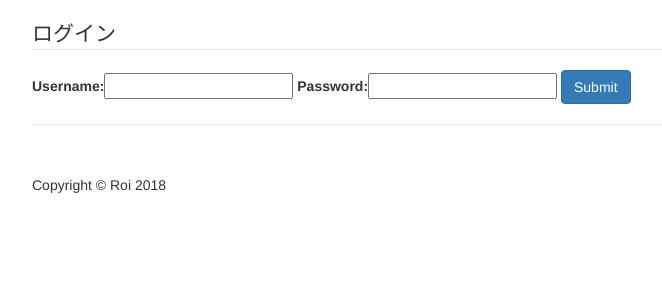
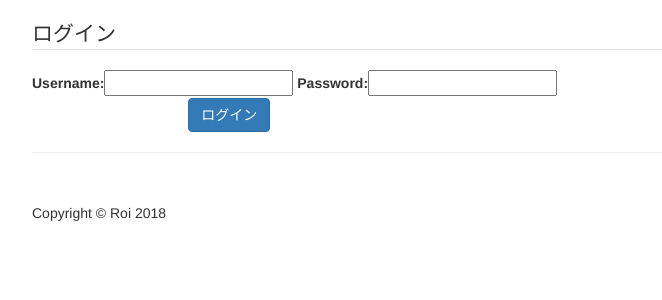
Before and after one commit to weilyu/qa-manager, a Django app: page /login in a window 1280 px wide. Shown: the part 51-351 px from the top of the page, without its empty margins (38-700 px from the left). Run offline with Django 3.2, Linux system fonts and the light colour scheme; some libraries are stand-ins or nearby versions.

Commit message:
button fix

```diff
--- a/templates/login.html
+++ b/templates/login.html
@@ -5,7 +5,11 @@
     <form action="{% url 'login' %}" method="post" role="form">
         <legend>ログイン</legend>
         {{ form|bootstrap_horizontal }}
-        <button type="submit" class="btn btn-primary">Submit</button>
+        <div class="form-group">
+            <div class="col-sm-offset-2 col-sm-10">
+                <button type="submit" class="btn btn-primary">ログイン</button>
+            </div>
+        </div>
     </form>
 
 {% endblock %}
```
